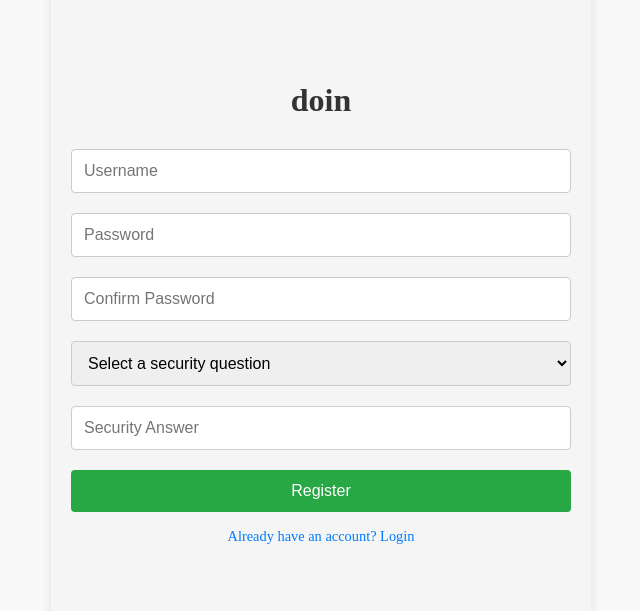
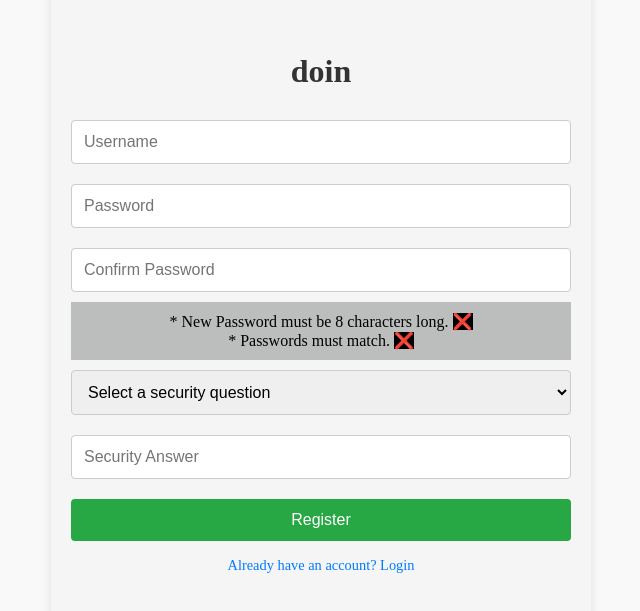
Before and after one commit to s-brown01/Doin, an Angular app in the folder doin-frontend/: page /register in a window 1280 px wide. Shown: the part 117-728 px from the top of the page, without its empty margins (319-959 px from the left). Built offline with nearby package versions, Linux system fonts and the light colour scheme.

Commit message:
Adding visible requirements to the forgot-password and register page

```diff
--- a/doin-frontend/src/app/forgot-password/forgot-password.component.css
+++ b/doin-frontend/src/app/forgot-password/forgot-password.component.css
@@ -68,6 +68,12 @@
   text-decoration: underline;
 }
 
+.requirements {
+  text-align: center;
+  background-color: #bcbdbd;
+  padding: 10px;
+}
+
 .error-message {
   text-align: center;
   color: black;
--- a/doin-frontend/src/app/forgot-password/forgot-password.component.html
+++ b/doin-frontend/src/app/forgot-password/forgot-password.component.html
@@ -16,6 +16,11 @@
     <input type="password" placeholder="New Password" [(ngModel)]="resetData.password" name="password" required>
     <input type="password" placeholder="New Confirm Password" [(ngModel)]="resetData.confirmPassword" name="confirmPassword" required>
 
+    <div class="requirements">
+      * New Password must be 8 characters long. <BR>
+      * Passwords must match
+    </div>
+
     <button type="submit">Submit</button>
 
     <!-- Display error message in red if it's not null -->
--- a/doin-frontend/src/app/register/register.component.css
+++ b/doin-frontend/src/app/register/register.component.css
@@ -69,6 +69,17 @@
   text-decoration: underline;
 }
 
+.requirements {
+  text-align: center;
+  background-color: #bcbdbd;
+  padding: 10px;
+}
+
+.checkmark {
+  display: inline;
+  background-color: #000000;
+}
+
 .error-message {
   text-align: center;
   color: black;
--- a/doin-frontend/src/app/register/register.component.html
+++ b/doin-frontend/src/app/register/register.component.html
@@ -5,6 +5,15 @@
     <input type="text" placeholder="Username" [(ngModel)]="registerData.username" name="username" required>
     <input type="password" placeholder="Password" [(ngModel)]="registerData.password" name="password" required>
     <input type="password" placeholder="Confirm Password" [(ngModel)]="registerData.confirmPassword" name="confirmPassword" required>
+
+    <div class="requirements">
+      * New Password must be 8 characters long.
+        <div class = "checkmark" *ngIf="invalidPasswordLength">&#x274C;</div>
+      <BR>
+
+      * Passwords must match.
+        <div class = "checkmark"*ngIf="invalidPasswordMatch">&#x274C;</div>
+    </div>
 
     <select [(ngModel)]="registerData.securityQuestion" name="securityQuestion" required>
       <option value="" disabled selected>Select a security question</option>
--- a/doin-frontend/src/app/register/register.component.ts
+++ b/doin-frontend/src/app/register/register.component.ts
@@ -18,6 +18,9 @@ export class RegisterComponent {
     securityAnswer: ''
   }
   errorMessage: string | null = null;
+  invalidPasswordLength: boolean = true;
+  invalidPasswordMatch: boolean = true;
+
 
 
   onRegister() {
@@ -26,21 +29,30 @@ export class RegisterComponent {
       !this.registerData.confirmPassword ||
       !this.registerData.securityQuestion ||
       !this.registerData.securityAnswer) {
-      this.errorMessage = "Please enter all information below";
+      this.errorMessage = "Please enter all information";
       return;
     }
 
+    this.invalidPasswordMatch = false;
+    this.invalidPasswordLength = false;
+
     if (this.registerData.password !== this.registerData.confirmPassword) {
+      this.invalidPasswordMatch = true;
       this.errorMessage = "Passwords need to match";
-      return;
     }
 
     if (this.registerData.password.length < 8) {
+      this.invalidPasswordLength = true;
       this.errorMessage = "Password must be at least 8 characters";
+    }
+
+    if (this.invalidPasswordLength || this.invalidPasswordMatch){
       return;
     }
 
     if (this.registerData.username && this.registerData.password) {
+      this.invalidPasswordMatch = false;
+      this.invalidPasswordLength = false;
       this.authService.register(this.registerData).subscribe(
         (response) => {
           this.errorMessage = null;
```
